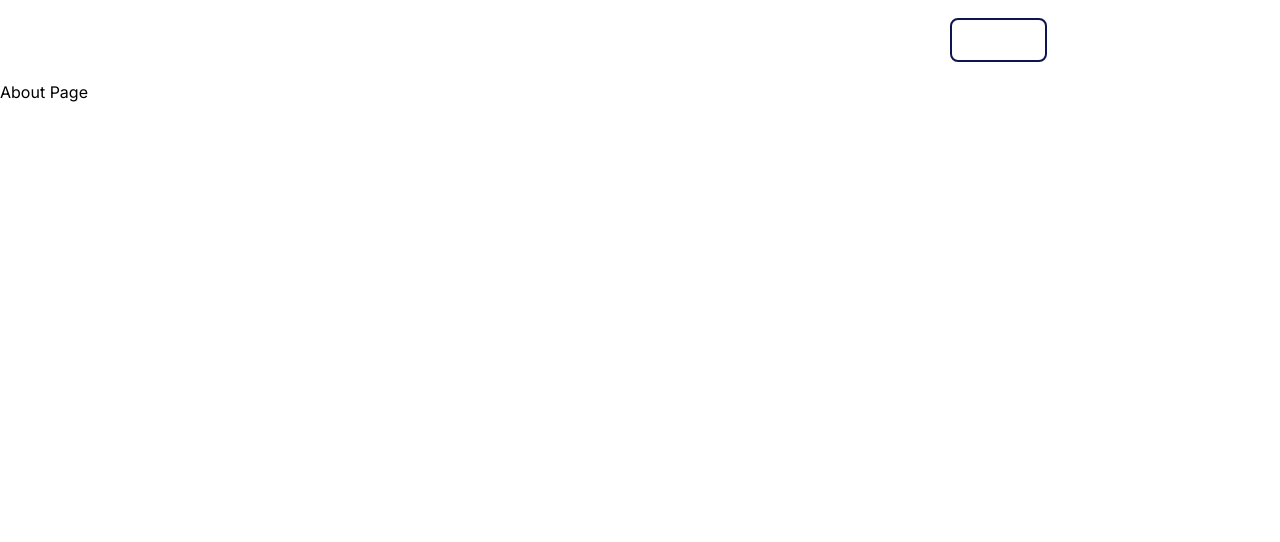
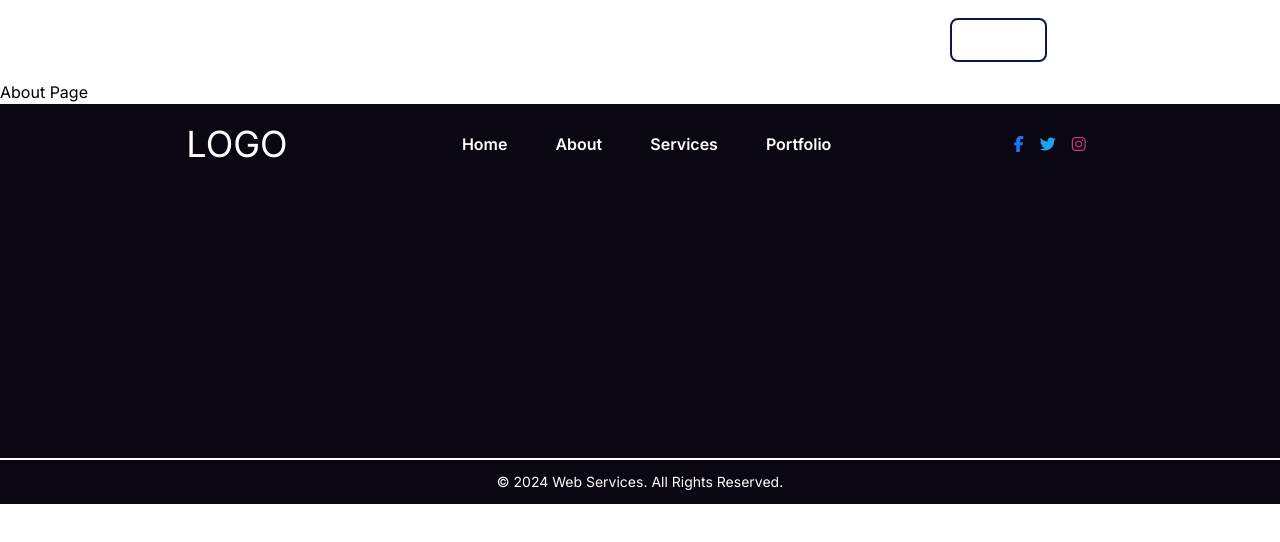
Before and after one commit to DiegoGarciaCo/web-services, a Next.js app: page /about in a window 1280 px wide. Shown: the top 542 px of the page. Built offline with nearby package versions, Linux system fonts and the light colour scheme.

Commit message:
fix: deleted footer from main page file turned it into it's own component and added it to page layout

```diff
--- a/src/app/globals.css
+++ b/src/app/globals.css
@@ -1,6 +1,14 @@
 @tailwind base;
 @tailwind components;
 @tailwind utilities;
+
+/* global styles */
+
+* {
+  margin: 0;
+  padding: 0;
+  box-sizing: border-box;
+}
 
 /* custom btn styles */
 .btn--primary {
--- a/src/app/layout.tsx
+++ b/src/app/layout.tsx
@@ -2,6 +2,7 @@ import type { Metadata } from "next";
 import { Inter } from "next/font/google";
 import "./globals.css";
 import Navbar from "@/components/Navbar";
+import Footer from "@/components/Footer";
 
 const inter = Inter({ subsets: ["latin"] });
 
@@ -21,6 +22,7 @@ export default function RootLayout({
       <body className={inter.className}>
         <Navbar />
         {children}
+        <Footer />
       </body>
     </html>
   );
--- a/src/app/page.tsx
+++ b/src/app/page.tsx
@@ -1,12 +1,11 @@
 import Button from "@/components/Button";
-import NavLinks from "@/components/NavLinks";
 import ProjectCards from "@/components/ProjectCards";
 import "@fortawesome/fontawesome-free/css/all.css";
 
 export default function Home() {
   return (
     <div className="overflow-x-hidden">
-      <section className="flex min-h-screen flex-col items-center justify-between p-24">
+      <section className="flex min-h-screen flex-col items-center justify-between p-24 overflow-x-hidden max-w-full">
         <video
           className="absolute top-0 left-0 w-full h-full object-cover -z-10"
           autoPlay
@@ -40,7 +39,7 @@ export default function Home() {
         </div>
       </section>
       <main>
-        <section className="min-w-full min-h-screen">
+        <section className="max-w-full min-h-screen overflow-x-hidden">
           <h2 className="text-3xl font-bold text-center px-5 pb-5">Projects</h2>
           <p className="text-center pb-5 text-lg">
             Here are some of the projects that I have worked on
@@ -64,28 +63,6 @@ export default function Home() {
           </div>
         </section>
       </main>
-      <footer className="h-[50vh] max-w-full text-white relative">
-        <div className="flex justify-evenly items-center p-5">
-          <h1 className="text-4xl cursor-pointer">LOGO</h1>
-          <NavLinks />
-          <div className="flex items-center">
-            <span className="social facebook">
-              <i className="fab fa-facebook-f"></i>
-            </span>
-            <span className="social twitter">
-              <i className="fab fa-twitter"></i>
-            </span>
-            <span className="social instagram">
-              <i className="fab fa-instagram"></i>
-            </span>
-          </div>
-        </div>
-        <div className="absolute bottom-0 p-3 border-t-2 border-white w-full">
-          <p className="text-center text-sm">
-            &copy; 2024 Web Services. All Rights Reserved.
-          </p>
-        </div>
-      </footer>
     </div>
   );
 }
--- /dev/null
+++ b/src/components/Footer.tsx
@@ -0,0 +1,29 @@
+import NavLinks from "./NavLinks";
+import "@fortawesome/fontawesome-free/css/all.css";
+
+export default function Footer() {
+  return (
+    <footer className="h-[50vh] max-w-full text-white relative overflow-x-hidden">
+      <div className="flex justify-evenly items-center p-5">
+        <h1 className="text-4xl cursor-pointer">LOGO</h1>
+        <NavLinks />
+        <div className="flex items-center">
+          <span className="social facebook">
+            <i className="fab fa-facebook-f"></i>
+          </span>
+          <span className="social twitter">
+            <i className="fab fa-twitter"></i>
+          </span>
+          <span className="social instagram">
+            <i className="fab fa-instagram"></i>
+          </span>
+        </div>
+      </div>
+      <div className="absolute bottom-0 p-3 border-t-2 border-white w-full">
+        <p className="text-center text-sm">
+          &copy; 2024 Web Services. All Rights Reserved.
+        </p>
+      </div>
+    </footer>
+  );
+}
--- a/src/components/ProjectCards.tsx
+++ b/src/components/ProjectCards.tsx
@@ -32,7 +32,7 @@ export default function ProjectCards() {
     },
   ];
   return (
-    <div className="grid grid-cols-1 md:grid-cols-3 gap-4 m-5 py-5">
+    <div className="grid grid-cols-1 md:grid-cols-3 gap-4 my-5 p-5">
       {projectCards.map((project, index) => (
         <div
           key={index}
```
